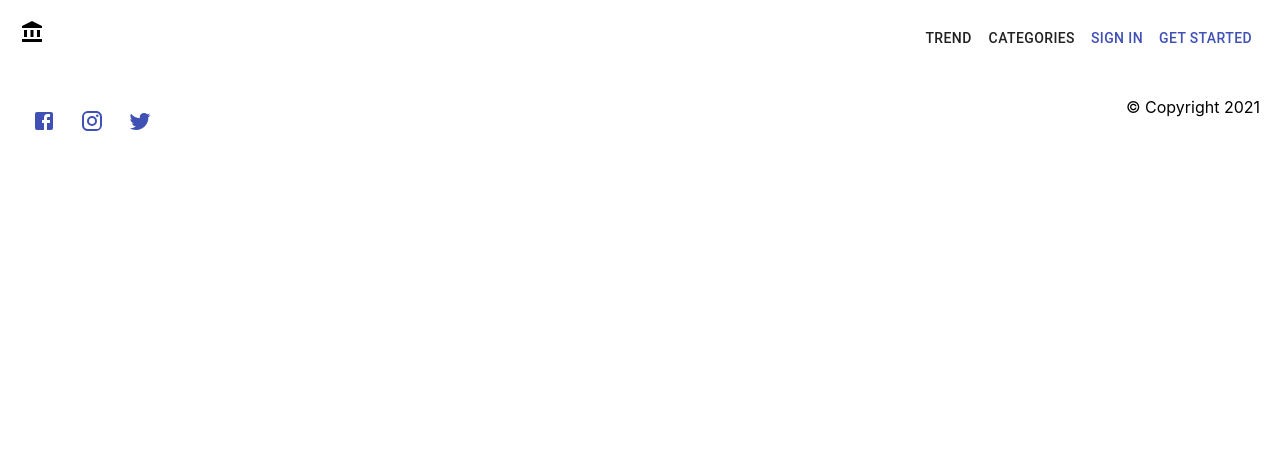
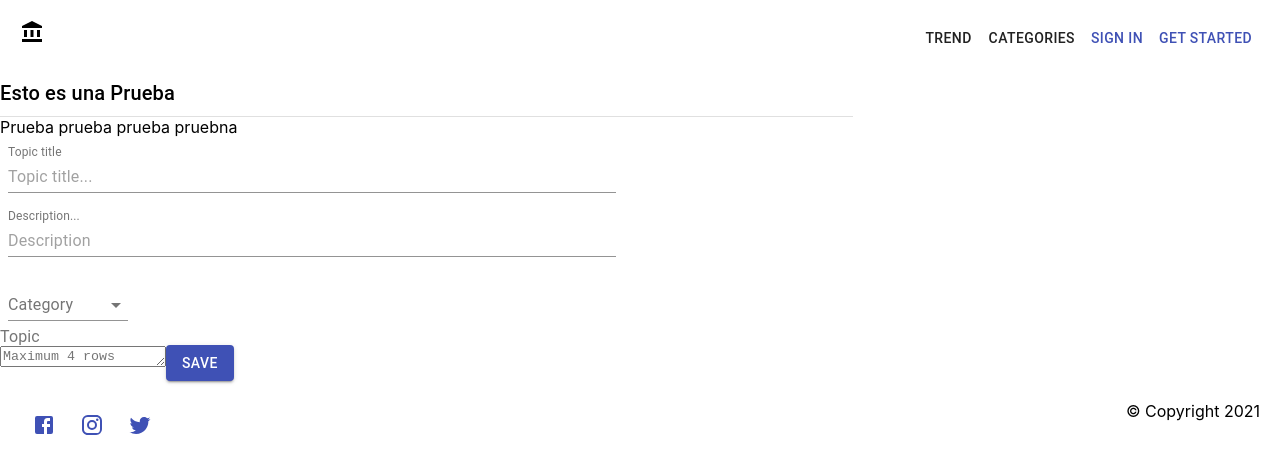
Before and after one commit to FSD0321STR/imdb, a React (Vite) app: page / in a window 1280 px wide. Shown: the top 474 px of the page. Built offline with nearby package versions, Linux system fonts and the light colour scheme.

Commit message:
Topic - TopicView

```diff
--- a/src/App.jsx
+++ b/src/App.jsx
@@ -1,11 +1,15 @@
 import React, { useState } from "react";
 import Header from "./components/header/header";
 import Footer from "./components/footer/footer";
+import Topic from "./components/topics/topic";
+import TopicView from "./components/topics/topicView";
 
 function App() {
 	return (
 		<div>
 			<Header />
+			<TopicView title='Esto es una Prueba' posts='Prueba prueba prueba pruebna' />
+			<Topic />
 			<Footer />
 		</div>
 	);
--- a/src/components/topics/topic.jsx
+++ b/src/components/topics/topic.jsx
@@ -1,5 +1,147 @@
 import React from 'react';
+import { makeStyles, useTheme } from '@material-ui/core/styles';
+import TextField from '@material-ui/core/TextField';
+import Input from '@material-ui/core/Input';
+import InputLabel from '@material-ui/core/InputLabel';
+import MenuItem from '@material-ui/core/MenuItem';
+import FormControl from '@material-ui/core/FormControl';
+import Select from '@material-ui/core/Select';
+import TextareaAutosize from '@material-ui/core/TextareaAutosize';
+import Button from '@material-ui/core/Button';
+
+
+
+
+const useStyles = makeStyles((theme) => ({
+    root: {
+        display: 'flex',
+        flexWrap: 'wrap',
+    },
+    textField: {
+        marginLeft: theme.spacing(1),
+        marginRight: theme.spacing(1),
+        width: '25ch',
+    },
+    formControl: {
+        margin: theme.spacing(1),
+        minWidth: 120,
+        maxWidth: 300,
+    },
+    chips: {
+        display: 'flex',
+        flexWrap: 'wrap',
+    },
+    chip: {
+        margin: 2,
+    },
+    noLabel: {
+        marginTop: theme.spacing(3),
+    },
+}));
+const ITEM_HEIGHT = 48;
+const ITEM_PADDING_TOP = 8;
+const MenuProps = {
+    PaperProps: {
+        style: {
+            maxHeight: ITEM_HEIGHT * 4.5 + ITEM_PADDING_TOP,
+            width: 250,
+        },
+    },
+};
+
+
+
+
+const categories = [
+    'Mobiles',
+    'Laptops',
+    'Desktops',
+    'Monitors',
+    'Tablets',
+    'Drons',
+    'Accessories',
+    'Tech & Trend'
+];
+
+function getStyles(name, personName, theme) {
+    return {
+        fontWeight:
+            personName.indexOf(name) === -1
+                ? theme.typography.fontWeightRegular
+                : theme.typography.fontWeightMedium,
+    };
+}
 
 export default function Topic() {
 
+    const classes = useStyles();
+    const [categoryName] = React.useState([]);
+    const theme = useTheme();
+
+    const handleChange = (event) => {
+        setPersonName(event.target.value);
+    };
+
+    return (
+        <div className={classes.root}>
+            <div>
+                <TextField
+                    id="standard-full-width"
+                    label="Topic title"
+                    style={{ margin: 8 }}
+                    placeholder="Topic title..."
+                    fullWidth
+                    margin="normal"
+                    InputLabelProps={{
+                        shrink: true,
+                    }}
+                />
+
+                <TextField
+                    id="standard-full-width"
+                    label="Description..."
+                    style={{ margin: 8 }}
+                    placeholder="Description"
+                    fullWidth
+                    margin="normal"
+                    InputLabelProps={{
+                        shrink: true,
+                    }}
+                />
+
+
+
+                <FormControl className={classes.formControl}>
+                    <InputLabel id="categoryMulti">Category</InputLabel>
+                    <Select
+                        labelId="categoryMultiLabel"
+                        id="categoryMultiSelect"
+                        multiple
+                        value={categoryName}
+                        onChange={handleChange}
+                        input={<Input />}
+                        MenuProps={MenuProps}
+                    >
+                        {categories.map((category) => (
+                            <MenuItem key={category} value={category} style={getStyles(category, categoryName, theme)}>
+                                {category}
+                            </MenuItem>
+                        ))}
+                    </Select>
+                </FormControl>
+                <InputLabel id="topicDoc">Topic</InputLabel>
+                <TextareaAutosize
+                    rowsMax={4}
+                    aria-label="maximum height"
+                    placeholder="Maximum 4 rows"
+                    defaultValue=""
+                />
+
+                <Button variant="contained" color="primary">
+                    Save
+                </Button>
+            </div>
+        </div>
+    );
+
 }
--- /dev/null
+++ b/src/components/topics/topicView.jsx
@@ -0,0 +1,33 @@
+import React from 'react';
+import PropTypes from 'prop-types';
+import { makeStyles } from '@material-ui/core/styles';
+import Grid from '@material-ui/core/Grid';
+import Typography from '@material-ui/core/Typography';
+import Divider from '@material-ui/core/Divider';
+
+const useStyles = makeStyles((theme) => ({
+  markdown: {
+    ...theme.typography.body2,
+    padding: theme.spacing(3, 0),
+  },
+}));
+
+export default function TopicView(props) {
+  const classes = useStyles();
+  const { posts, title } = props;
+
+  return (
+    <Grid item xs={12} md={8}>
+      <Typography variant="h6" gutterBottom>
+        {title}
+      </Typography>
+      <Divider />
+      {posts}
+    </Grid>
+  );
+}
+
+TopicView.propTypes = {
+  posts: PropTypes.string,
+  title: PropTypes.string,
+};
```
